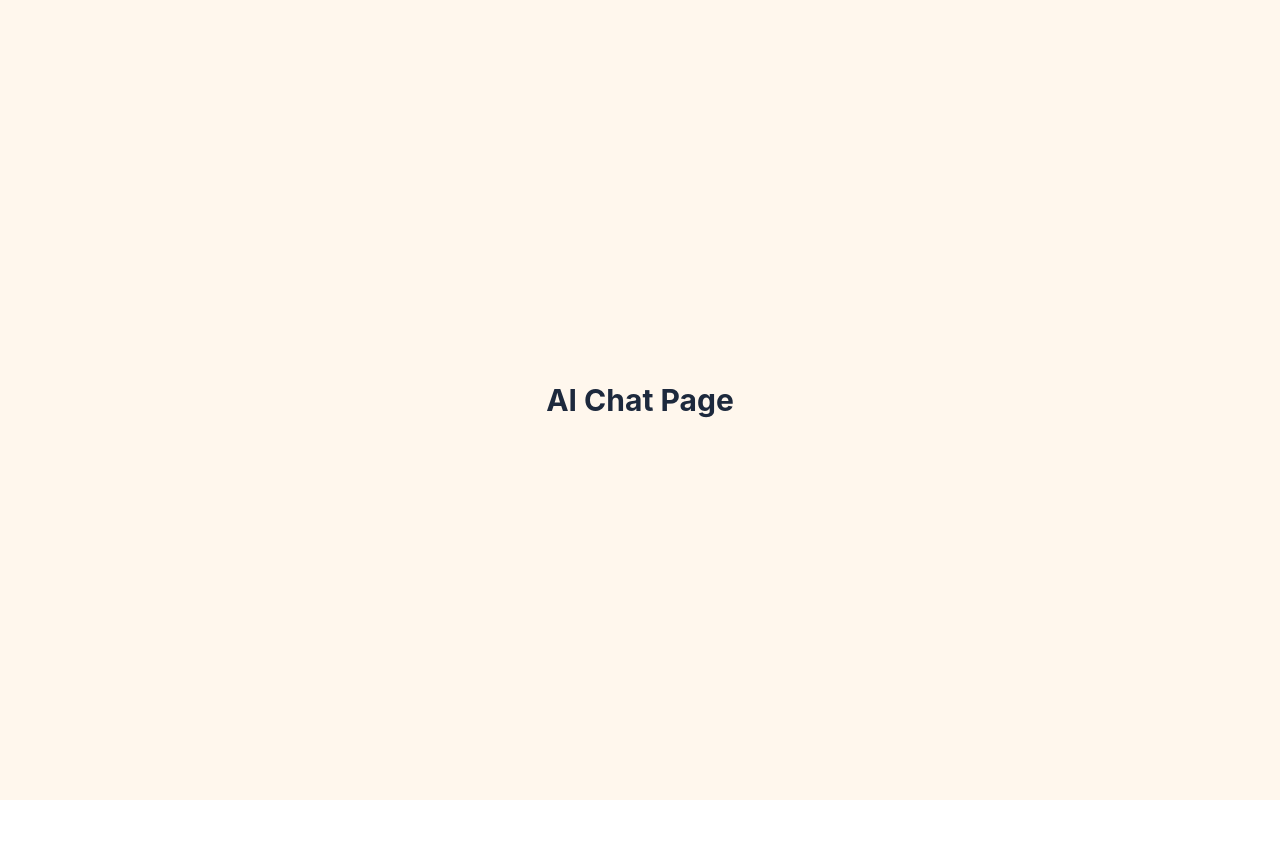
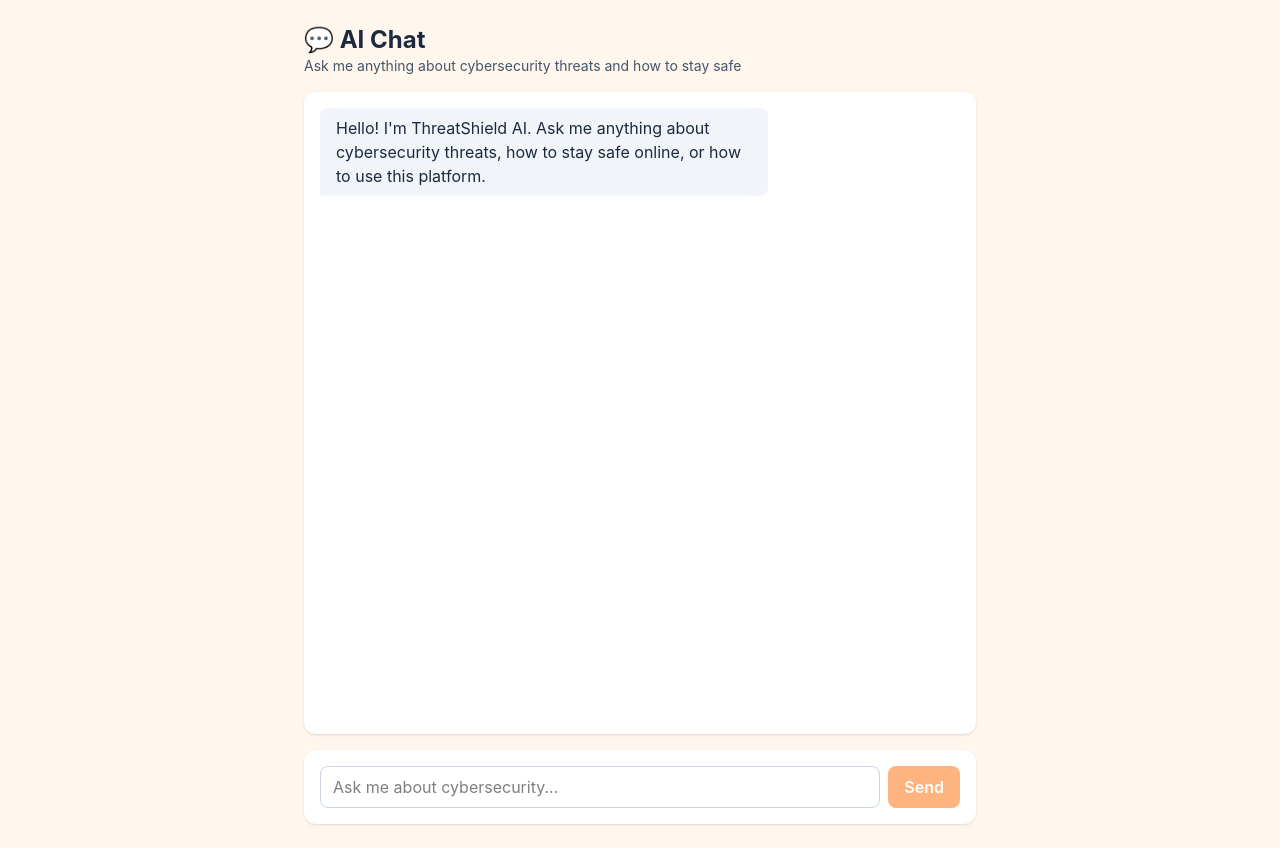
Before and after one commit to jiya10patel/ThreatShield-AI-5th-sem-SGP, a React app in the folder frontend/: page /ai-chat in a window 1280 px wide. Before the commit the page ends 800 px from the top, so only its background shows below. Built offline with nearby package versions, Linux system fonts and the light colour scheme; sample sign-in values are in the browser's storage; the HTML template or start-up script is replaced by a standard one.

Commit message:
Week 6: AI Chat UI complete with message bubbles, history, markdown rendering, typing indicator

```diff
--- a/frontend/package.json
+++ b/frontend/package.json
@@ -14,6 +14,7 @@
     "axios": "^1.18.1",
     "react": "^19.2.7",
     "react-dom": "^19.2.7",
+    "react-markdown": "^10.1.0",
     "react-router-dom": "^7.18.1",
     "recharts": "^3.10.1",
     "tailwindcss": "^4.3.3"
--- a/frontend/src/pages/aichat.jsx
+++ b/frontend/src/pages/aichat.jsx
@@ -1,7 +1,193 @@
+import { useState, useEffect, useRef } from "react";
+import ReactMarkdown from "react-markdown";
+// import api from "../api/axios"; // will be used once backend is ready
+
 function AiChat() {
+  const [messages, setMessages] = useState([
+    {
+      id: 1,
+      sender: "ai",
+      text: "Hello! I'm ThreatShield AI. Ask me anything about cybersecurity threats, how to stay safe online, or how to use this platform.",
+    },
+  ]);
+  const [input, setInput] = useState("");
+  const [isTyping, setIsTyping] = useState(false);
+  const messagesEndRef = useRef(null);
+
+  const scrollToBottom = () => {
+    messagesEndRef.current?.scrollIntoView({ behavior: "smooth" });
+  };
+
+  useEffect(() => {
+    scrollToBottom();
+  }, [messages, isTyping]);
+
+  const handleSendMessage = async (e) => {
+    e.preventDefault();
+    if (!input.trim()) return;
+
+    // Add user message
+    const userMessage = {
+      id: messages.length + 1,
+      sender: "user",
+      text: input,
+    };
+    setMessages((prev) => [...prev, userMessage]);
+    setInput("");
+    setIsTyping(true);
+
+    // ---- TEMPORARY DUMMY AI RESPONSE (remove once real backend is ready) ----
+    setTimeout(() => {
+      const dummyResponses = [
+        "That's a great question! To protect yourself online, I recommend: **Enable 2FA** on all accounts, **Use strong passwords** with special characters, and **Keep software updated**. Would you like specific guidance on any of these?",
+        "Phishing emails often contain urgency cues and requests for personal data. **Red flags to watch for:** Misspelled sender addresses, suspicious links, and vague greetings like 'Dear Customer'. Always verify sender identity before clicking links.",
+        "If you suspect a breach: **1.** Change your password immediately **2.** Enable 2FA if available **3.** Monitor your accounts for unauthorized activity **4.** Consider credit monitoring. Would you like help with any of these steps?",
+        "Malware can spread through downloads, email attachments, and compromised websites. **Prevention tips:** Use antivirus software, avoid clicking unknown links, download only from official sources, and keep your OS updated.",
+        "A strong password should be at least 12 characters, include uppercase and lowercase letters, numbers, and special symbols. Avoid dictionary words and personal information. Consider using a **password manager** to store complex passwords securely.",
+      ];
+      const randomResponse =
+        dummyResponses[Math.floor(Math.random() * dummyResponses.length)];
+
+      const aiMessage = {
+        id: messages.length + 2,
+        sender: "ai",
+        text: randomResponse,
+      };
+      setMessages((prev) => [...prev, aiMessage]);
+      setIsTyping(false);
+    }, 1500);
+    // --------------------------------------------------------------------------
+
+    /* REAL VERSION (use this once Harshil's backend is ready):
+    try {
+      const response = await api.post("/chat", { message: input });
+      const aiMessage = {
+        id: messages.length + 2,
+        sender: "ai",
+        text: response.data.reply,
+      };
+      setMessages((prev) => [...prev, aiMessage]);
+    } catch (err) {
+      console.error("Chat failed:", err);
+    } finally {
+      setIsTyping(false);
+    }
+    */
+  };
+
   return (
-    <div className="min-h-screen flex items-center justify-center bg-orange-50">
-      <h1 className="text-3xl font-bold text-slate-800">AI Chat Page</h1>
+    <div className="min-h-screen bg-orange-50 p-6 flex flex-col">
+      <div className="max-w-2xl mx-auto w-full flex flex-col h-screen">
+        {/* Header */}
+        <div className="mb-4">
+          <h1 className="text-2xl font-bold text-slate-800">💬 AI Chat</h1>
+          <p className="text-slate-600 text-sm">
+            Ask me anything about cybersecurity threats and how to stay safe
+          </p>
+        </div>
+
+        {/* Messages Container */}
+        <div className="flex-1 bg-white rounded-xl shadow p-4 mb-4 overflow-y-auto space-y-4">
+          {messages.map((msg) => (
+            <div
+              key={msg.id}
+              className={`flex ${
+                msg.sender === "user" ? "justify-end" : "justify-start"
+              }`}
+            >
+              <div
+                className={`max-w-xs lg:max-w-md px-4 py-2 rounded-lg ${
+                  msg.sender === "user"
+                    ? "bg-orange-500 text-white rounded-br-none"
+                    : "bg-slate-100 text-slate-800 rounded-bl-none"
+                }`}
+              >
+                {msg.sender === "ai" ? (
+                  <ReactMarkdown
+                    components={{
+                      p: ({ node, ...props }) => (
+                        <p className="mb-2 last:mb-0" {...props} />
+                      ),
+                      strong: ({ node, ...props }) => (
+                        <strong className="font-semibold" {...props} />
+                      ),
+                      em: ({ node, ...props }) => (
+                        <em className="italic" {...props} />
+                      ),
+                      code: ({ node, inline, ...props }) =>
+                        inline ? (
+                          <code
+                            className="bg-slate-200 px-1 rounded text-xs"
+                            {...props}
+                          />
+                        ) : (
+                          <code
+                            className="block bg-slate-200 px-2 py-1 rounded text-xs my-2 overflow-x-auto"
+                            {...props}
+                          />
+                        ),
+                      ul: ({ node, ...props }) => (
+                        <ul className="list-disc list-inside mb-2" {...props} />
+                      ),
+                      ol: ({ node, ...props }) => (
+                        <ol className="list-decimal list-inside mb-2" {...props} />
+                      ),
+                      li: ({ node, ...props }) => (
+                        <li className="mb-1" {...props} />
+                      ),
+                    }}
+                  >
+                    {msg.text}
+                  </ReactMarkdown>
+                ) : (
+                  <p>{msg.text}</p>
+                )}
+              </div>
+            </div>
+          ))}
+
+          {/* Typing Indicator */}
+          {isTyping && (
+            <div className="flex justify-start">
+              <div className="bg-slate-100 text-slate-800 px-4 py-2 rounded-lg rounded-bl-none">
+                <div className="flex space-x-1">
+                  <div className="w-2 h-2 bg-slate-400 rounded-full animate-bounce"></div>
+                  <div
+                    className="w-2 h-2 bg-slate-400 rounded-full animate-bounce"
+                    style={{ animationDelay: "0.1s" }}
+                  ></div>
+                  <div
+                    className="w-2 h-2 bg-slate-400 rounded-full animate-bounce"
+                    style={{ animationDelay: "0.2s" }}
+                  ></div>
+                </div>
+              </div>
+            </div>
+          )}
+          <div ref={messagesEndRef} />
+        </div>
+
+        {/* Input Form */}
+        <form
+          onSubmit={handleSendMessage}
+          className="flex gap-2 bg-white rounded-xl shadow p-4"
+        >
+          <input
+            type="text"
+            value={input}
+            onChange={(e) => setInput(e.target.value)}
+            placeholder="Ask me about cybersecurity..."
+            className="flex-1 border border-slate-300 rounded-lg px-3 py-2 focus:outline-none focus:ring-2 focus:ring-orange-400"
+          />
+          <button
+            type="submit"
+            disabled={isTyping || !input.trim()}
+            className="bg-orange-500 hover:bg-orange-600 text-white font-semibold px-4 py-2 rounded-lg transition disabled:opacity-50"
+          >
+            Send
+          </button>
+        </form>
+      </div>
     </div>
   );
 }
```
Also changed, not shown: 1 other file (tests, documents, lock files or other folders).
